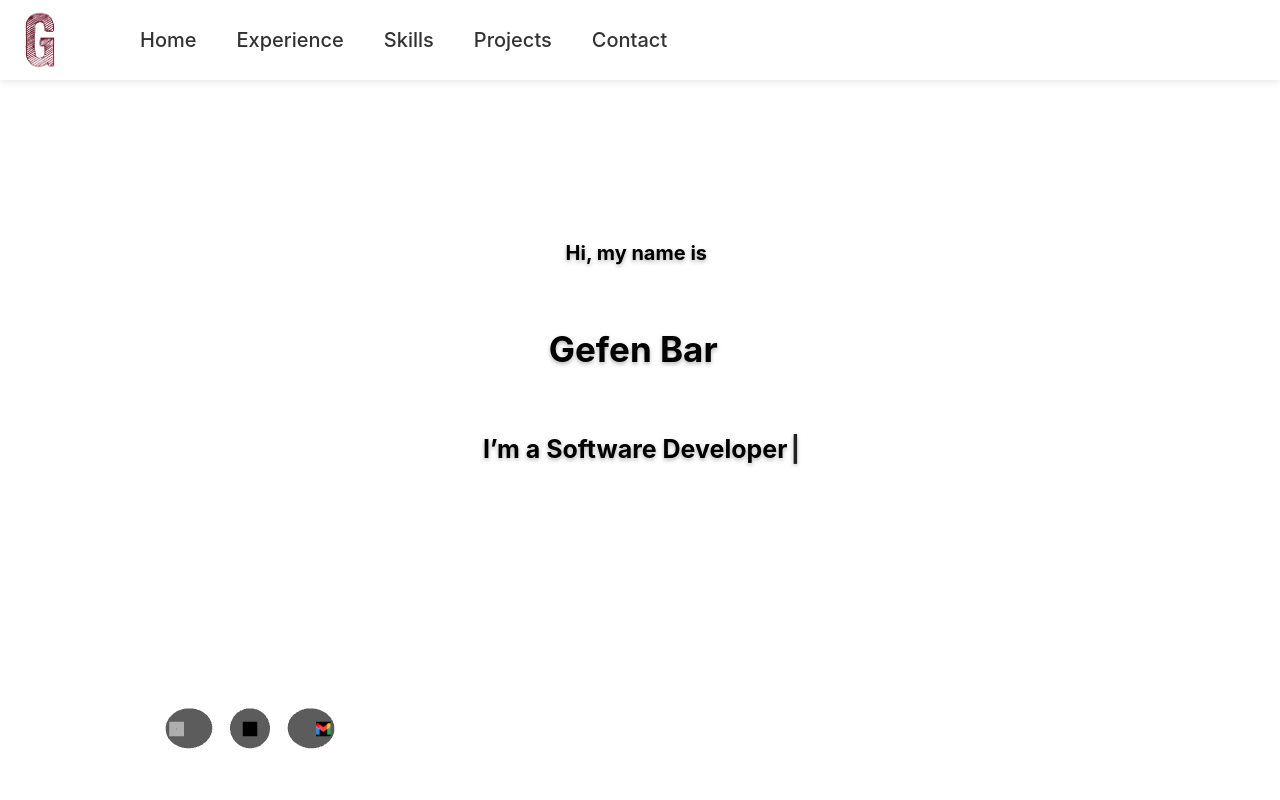
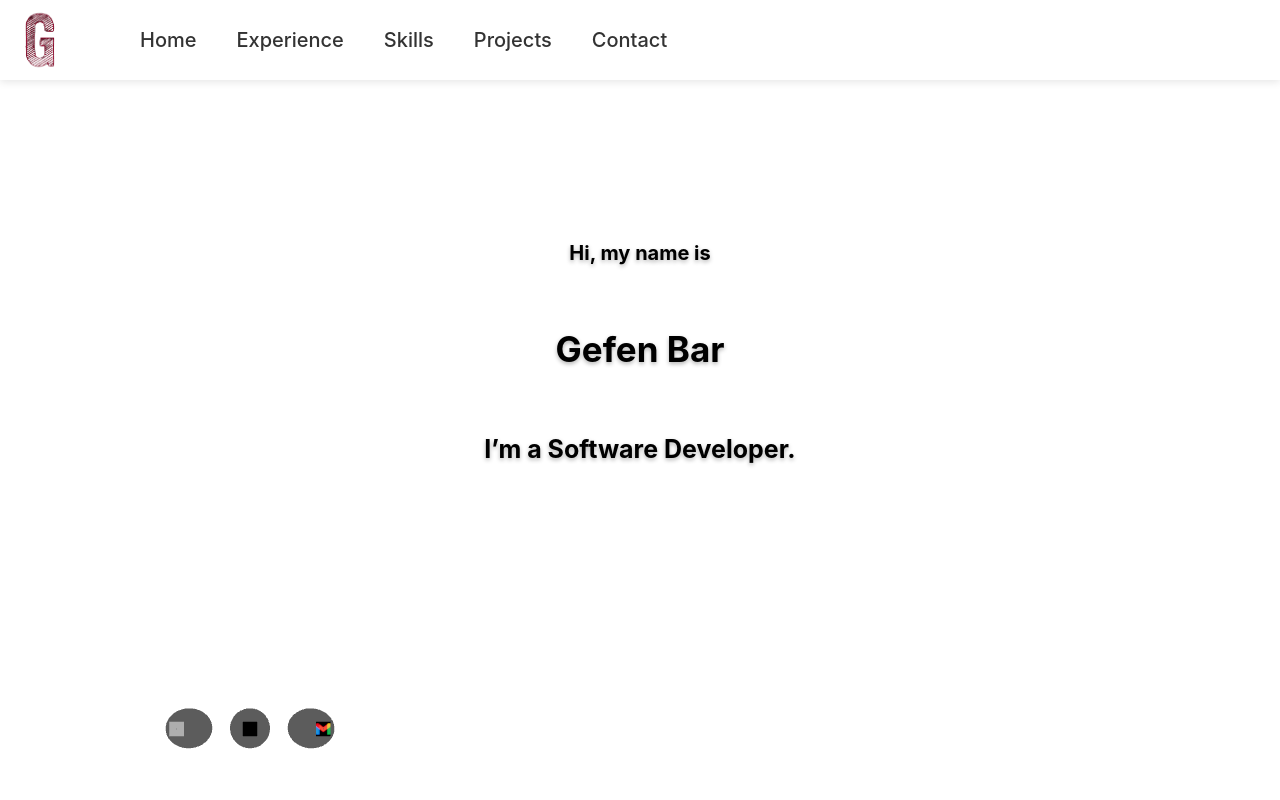
Before and after one commit to gefenbar/ReactJS-Portfolio, a React (Vite) app: page / in a window 1280 px wide. Shown: the top 800 px of the page. Built offline with nearby package versions, Linux system fonts and the light colour scheme.

Commit message:
fixed some errors

```diff
--- a/src/Components/Hero.jsx
+++ b/src/Components/Hero.jsx
@@ -15,9 +15,9 @@ export default function Hero() {
 
     useEffect(() => {
         const timer1 = setTimeout(() => setShowFirstLine(true), 50);
-        const timer2 = setTimeout(() => setShowSecondLine(true), text_first.length * 120);
-        const timer3 = setTimeout(() => setShowThirdLine(true), (text_first.length + text_second.length) * 135); // Adjust the delay as needed
-        const timer4 = setTimeout(() => setShowFourthLine(true), (text_first.length + text_second.length + text_third.length) * 150); // Adjust the delay as needed
+        const timer2 = setTimeout(() => setShowSecondLine(true), text_first.length * 110);
+        const timer3 = setTimeout(() => setShowThirdLine(true), (text_first.length + text_second.length) * 120); // Adjust the delay as needed
+        const timer4 = setTimeout(() => setShowFourthLine(true), (text_first.length + text_second.length + text_third.length) * 122); // Adjust the delay as needed
 
         return () => {
             clearTimeout(timer1);
@@ -35,7 +35,7 @@ export default function Hero() {
                         <Typewriter
                             words={[text_first]}
                             loop={1}
-                            cursor={true}
+                            cursor={false}
                             typeSpeed={50}
 
                         />
@@ -46,7 +46,7 @@ export default function Hero() {
                         <Typewriter
                             words={[text_second]}
                             loop={1}
-                            cursor={true}
+                            cursor={false}
                             typeSpeed={100}
                         />
                     )}
@@ -56,7 +56,7 @@ export default function Hero() {
                         <Typewriter
                             words={[text_third]}
                             loop={1}
-                            cursor={true}
+                            cursor={false}
                             typeSpeed={100}
                         />
                     )}
```
